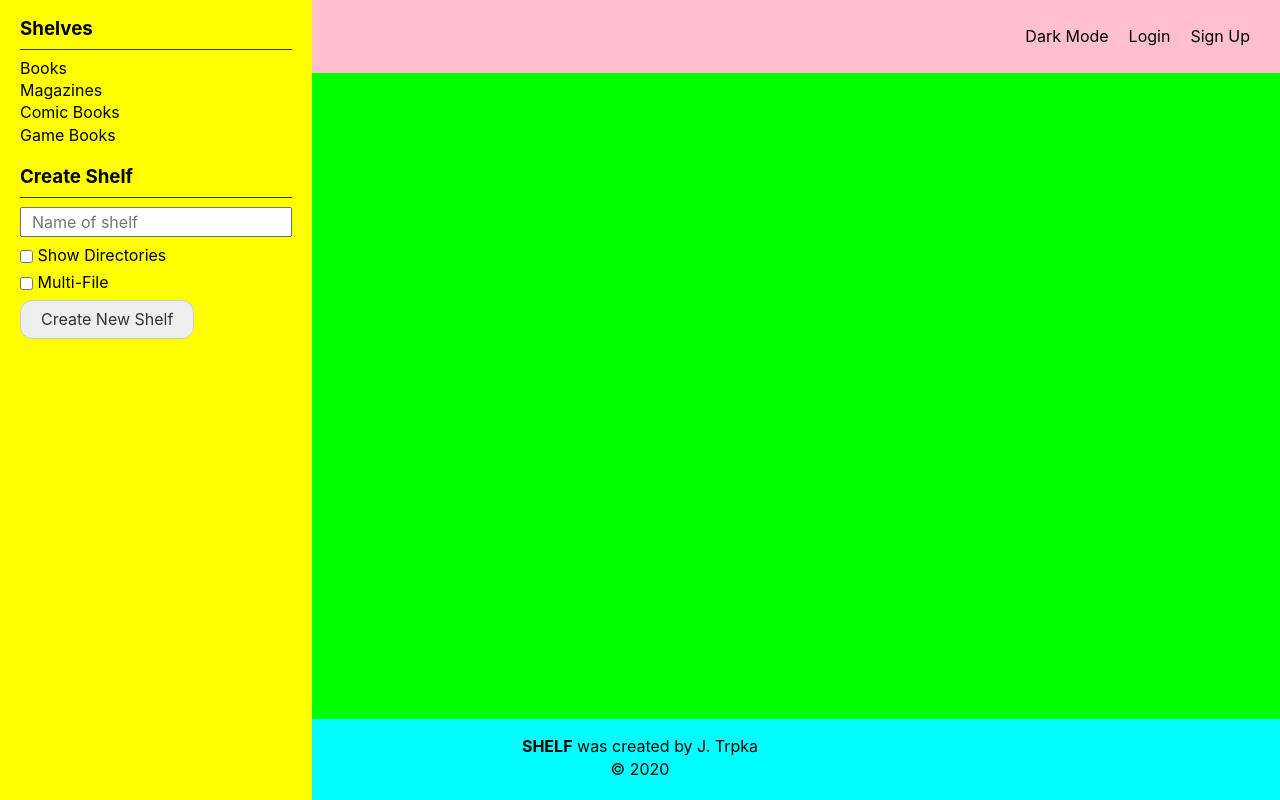
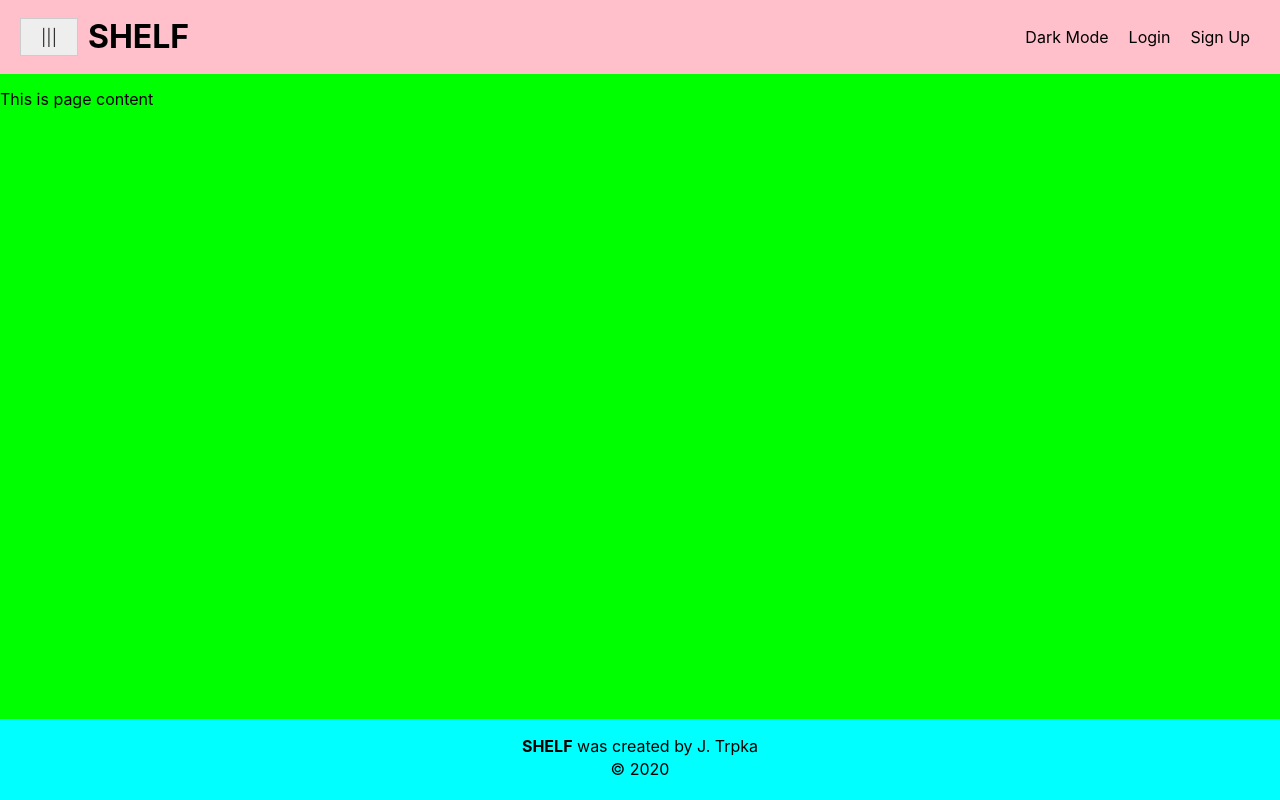
Before and after one commit to jtrpka0912/intranet.bookshelf.react, a React (Create React App) app: page / in a window 1280 px wide. Built offline with nearby package versions, Linux system fonts and the light colour scheme.

Commit message:
Added the opened and closed classes for the side nav.

```diff
--- a/src/components/layout/page/Page.scss
+++ b/src/components/layout/page/Page.scss
@@ -8,8 +8,8 @@
         }
 
         &-sidebar {
-            position: absolute;
-            left: 0; top: 0; // Top left corner when opened
+            position: fixed;
+            z-index: 10;
 
             display: grid;
             grid-template-rows: [sidebar-shelves]auto [sidebar-shelf-form]auto [sidebar-empty]1fr;
@@ -18,6 +18,16 @@
             height: 100vh;
             padding: 18px 20px;
             background-color: yellow;
+
+            transition: 2s ease-out;
+
+            &.opened {
+                left: 0; top: 0;
+            }
+
+            &.closed {
+                left: -100vw;
+            }
 
             h3 {
                 margin: 0;
@@ -41,7 +51,8 @@
 
         &-header {
             display: inline-grid;
-            grid-template-columns: [header-title]1fr [header-links]auto;
+            grid-template-columns: [header-button]auto [header-title]1fr [header-links]auto;
+            grid-column-gap: 10px;
             align-items: center;
             padding: 18px 20px;
             background-color: pink;
--- a/src/components/layout/page/Page.tsx
+++ b/src/components/layout/page/Page.tsx
@@ -16,7 +16,7 @@ import Button from '../../common/button/Button';
  */
 const PageSidebar: React.FunctionComponent = () => {
     return (
-        <aside className="shelf-page-sidebar">
+        <aside className="shelf-page-sidebar closed">
             <section className="shelf-page-sidebar-shelves">
                 <h3>Shelves</h3>
 
@@ -59,6 +59,10 @@ const PageSidebar: React.FunctionComponent = () => {
 const PageHeader: React.FunctionComponent = () => {
     return (
         <header className="shelf-page-header">
+            <div className="shelf-page-header-sidebutton">
+                <Button type="button">|||</Button>
+            </div>
+
             <div className="shelf-page-header-title">
                 <h1>SHELF</h1>
             </div>
```
